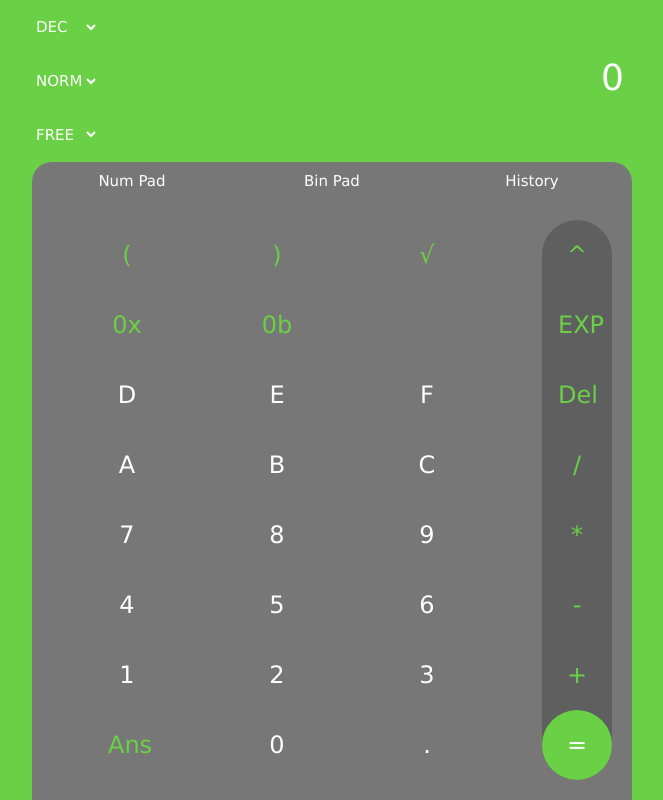
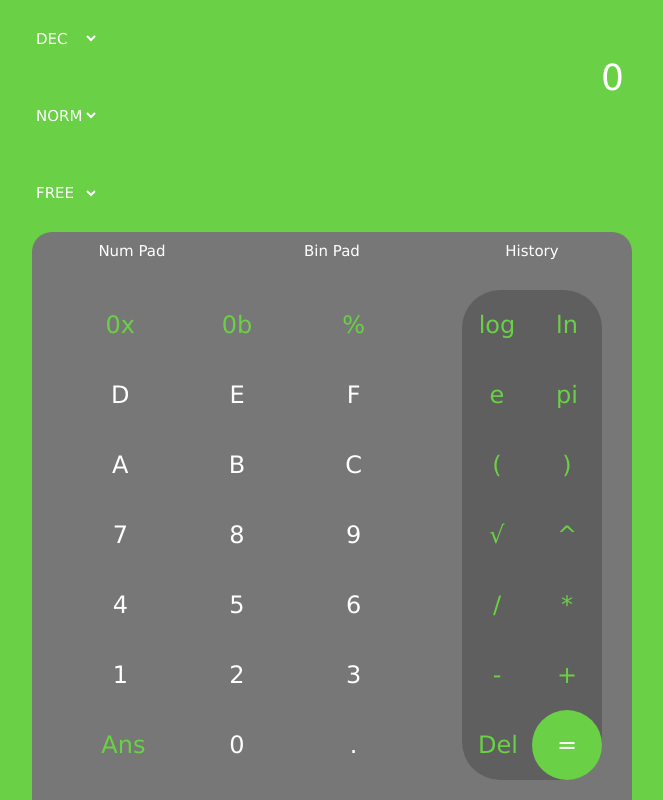
Before and after one commit to hughjackson/hexcalc, a plain HTML site: page beta.html in a window 1280 px wide. Shown: the whole page, without its empty margins (308-971 px from the left). Drawn offline with nearby package versions, Linux system fonts and the light colour scheme.

Commit message:
Double col on right

```diff
--- a/beta.html
+++ b/beta.html
@@ -61,9 +61,9 @@ button {-webkit-tap-highlight-color: transparent;}
   margin: 20px;
   border-radius: 38px;
 }
-#keypad>.w3-col.s3{
+#keypad>.w3-col.shaded{
   background: rgba(0,0,0,0.2);
-  width: 70px;
+  width: 140px;
 }
 #keypad, #binpad, #history, #mode-row {
   background: #777;
@@ -367,18 +367,7 @@ button:focus {
 </div>
 
 <div id="keypad" class="w3-row">
-  <div class="w3-col s9">
-    <div class="w3-row">
-      <div class="w3-col s4">
-        <button class="w3-button pukey">(</button>
-      </div>
-      <div class="w3-col s4">
-        <button class="w3-button pukey">)</button>
-      </div>
-      <div class="w3-col s4">
-        <button class="w3-button pukey">&Sqrt;</button>
-      </div>
-    </div>
+  <div class="w3-col s7">
 
     <div class="w3-row">
       <div class="w3-col s4">
@@ -388,7 +377,7 @@ button:focus {
         <button class="w3-button pukey">0b</button>
       </div>
       <div class="w3-col s4">
-        <button class="w3-button opkey"></button>
+        <button class="w3-button opkey">%</button>
       </div>
     </div>
 
@@ -464,8 +453,39 @@ button:focus {
       </div>
     </div>
   </div>
-  <div class="w3-col s3">
+  <div class="w3-col s5 shaded">
+
     <div class="w3-row">
+      <div class="w3-col s12">
+        <button class="w3-button opkey">log</button>
+      </div>
+      <div class="w3-col s12">
+        <button class="w3-button opkey">ln</button>
+      </div>
+    </div>
+
+    <div class="w3-row">
+      <div class="w3-col s12">
+        <button class="w3-button opkey">e</button>
+      </div>
+      <div class="w3-col s12">
+        <button class="w3-button opkey">pi</button>
+      </div>
+    </div>
+
+    <div class="w3-row">
+      <div class="w3-col s12">
+        <button class="w3-button opkey">(</button>
+      </div>
+      <div class="w3-col s12">
+        <button class="w3-button opkey">)</button>
+      </div>
+    </div>
+
+    <div class="w3-row">
+      <div class="w3-col s12">
+        <button class="w3-button opkey">&Sqrt;</button>
+      </div>
       <div class="w3-col s12">
         <button class="w3-button opkey">^</button>
       </div>
@@ -473,23 +493,8 @@ button:focus {
 
     <div class="w3-row">
       <div class="w3-col s12">
-        <button class="w3-button spkey">EXP</button>
-      </div>
-    </div>
-
-    <div class="w3-row">
-      <div class="w3-col s12">
-        <button class="w3-button spkey">Del</button>
-      </div>
-    </div>
-
-    <div class="w3-row">
-      <div class="w3-col s12">
         <button class="w3-button opkey">/</button>
       </div>
-    </div>
-
-    <div class="w3-row">
       <div class="w3-col s12">
         <button class="w3-button opkey">*</button>
       </div>
@@ -499,16 +504,17 @@ button:focus {
       <div class="w3-col s12">
         <button class="w3-button opkey">-</button>
       </div>
-    </div>
-
-    <div class="w3-row">
       <div class="w3-col s12">
         <button class="w3-button opkey">+</button>
       </div>
     </div>
 
     <div class="w3-row">
-      <div class="w3-col s12">
+      <div class="w3-col s6">
+        <button class="w3-button spkey">Del</button>
+      </div>
+      <div style='flex-grow:1'></div>
+      <div class="w3-col s6">
         <button class="w3-button spkey accent">=</button>
       </div>
     </div>
```
